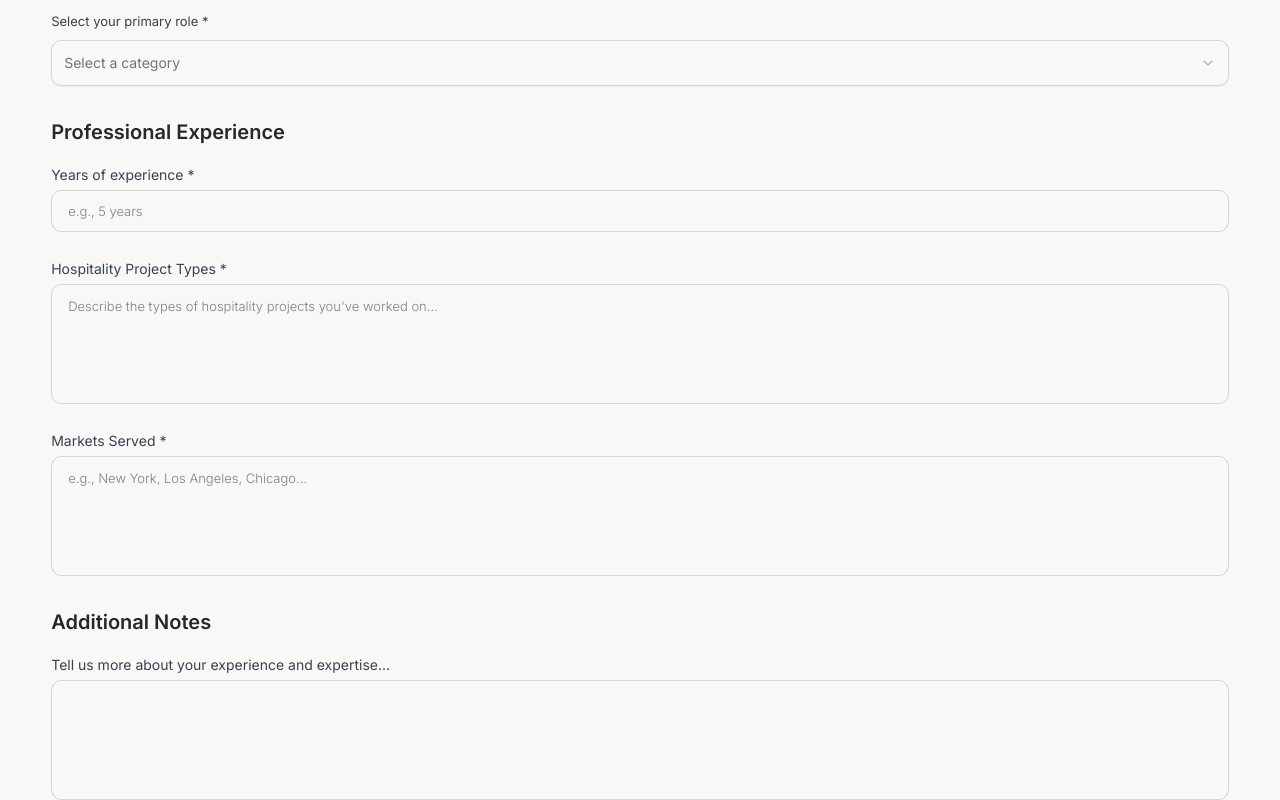
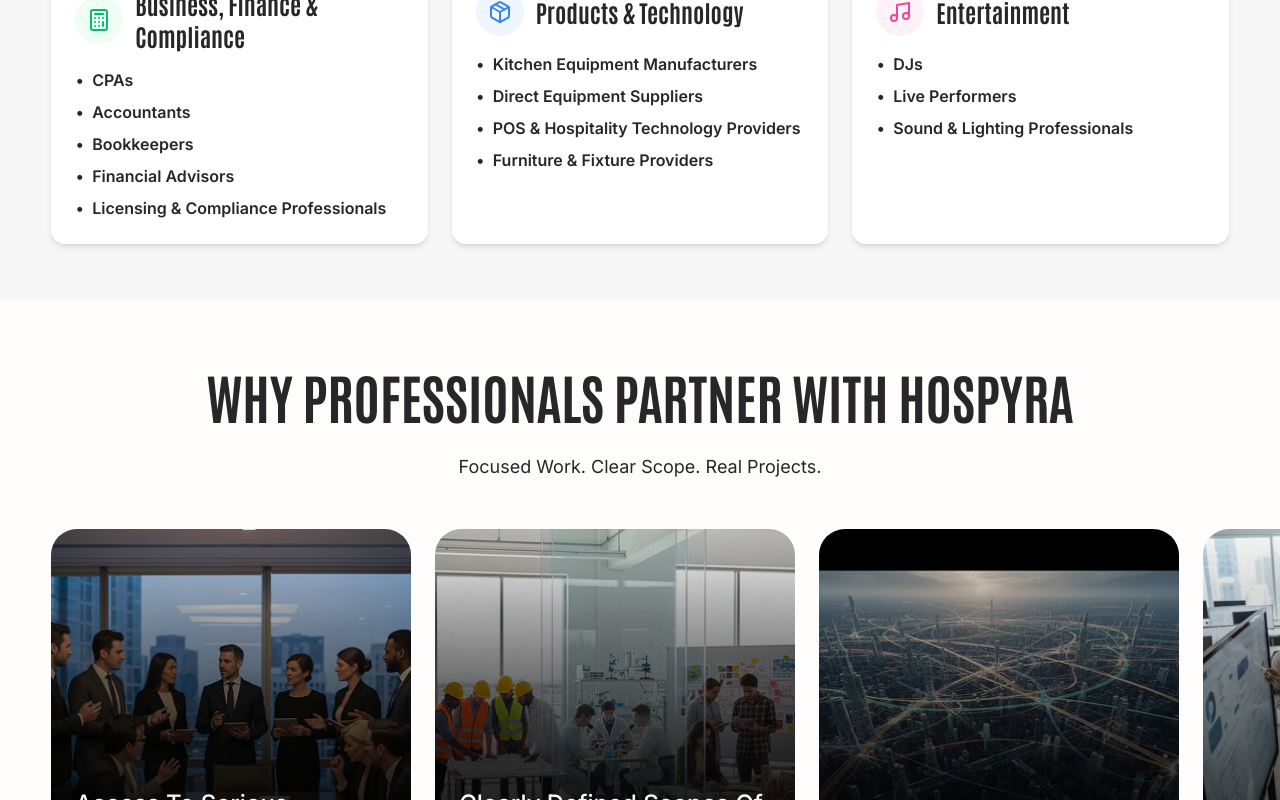
Before and after one commit to MHaseebKhalid/hospyra_web, a Next.js app: page /partner in a window 1280 px wide. Shown: the part 2411-3211 px from the top of the page. Built offline with nearby package versions, Linux system fonts and the light colour scheme.

Commit message:
feat: add ApplyEligibility, ApprovedPartnerCategories, and WhyProfessionalPartnerWithHospyra sections to enhance PartnerPage

```diff
--- a/app/partner/page.tsx
+++ b/app/partner/page.tsx
@@ -6,6 +6,9 @@ import TopBorderCard from "@/components/cards/TopBorderCard";
 import { Briefcase, HeartHandshake, Rocket, UserStar, Workflow } from "lucide-react";
 import ProfessionalPartnerApplyForm from "@/components/forms/ProfessionalPartnerApplyForm";
 import ProfessionalCoordination from "@/components/sections/ProfessionalCoordination";
+import ApplyEligibility from "@/components/sections/ApplyEligibility";
+import ApprovedPartnerCategories from "@/components/sections/ApprovedPartnerCategories";
+import WhyProfessionalPartnerWithHospyra from "@/components/sections/WhyProfessionalPartnerWithHospyra";
 
 export const metadata: Metadata = {
   title: "Partner - Hospyra",
@@ -17,6 +20,11 @@ const PartnerPage = () => {
   return (
     <>
       <PartnerBanner />
+      <div className="bg-[#fffdfb]">
+        <ApplyEligibility />
+        <ApprovedPartnerCategories />
+      </div>
+      <WhyProfessionalPartnerWithHospyra/>
       <div className="bg-[#F6F6F6] py-12">
         <TitleCard title="HOW THE PARTNERSHIP WORKS" orangeLabel="" className="px-[4%]" />
         <div className="flex gap-6 px-[4%] hide-scrollbar py-10 overflow-x-auto">
@@ -27,8 +35,8 @@ const PartnerPage = () => {
           <TopBorderCard className="w-70.75" title={"You grow with the Hospyra ecosystem"} icon={<Rocket className="h-6 w-6 text-[#F05830]" />} count="05" />
         </div>
       </div>
-      <ProfessionalCoordination/>
-      <ProfessionalPartnerApplyForm/>
+      <ProfessionalCoordination />
+      <ProfessionalPartnerApplyForm />
       <UnstoppableCard
         heading="READY TO WORK ON SERIOUS HOSPITALITY PROJECTS?"
         description="Join Hospyra's Network Of Trusted Direct Hospitality Professionals"
--- /dev/null
+++ b/components/sections/ApplyEligibility.tsx
@@ -0,0 +1,120 @@
+'use client'
+
+import React from 'react'
+import Image from 'next/image'
+import TitleCard from '@/components/cards/TitleCard'
+import { Shield, FileText, Calendar, BarChart3, Target } from 'lucide-react'
+import WhoCanApply_img_1 from "@/public/assets/pngs/who-can-apply-1.png";
+import WhoCanApply_img_2 from "@/public/assets/pngs/who-can-apply-2.png";
+import WhoCanApply_img_3 from "@/public/assets/pngs/who-can-apply-3.png";
+import WhoCanApply_img_4 from "@/public/assets/pngs/who-can-apply-4.png";
+
+const ApplyEligibility = () => {
+  const whoCanApply = [
+    {
+      image: WhoCanApply_img_1,
+      label: 'An Independent Professional',
+    },
+    {
+      image: WhoCanApply_img_2,
+      label: 'A Licensed Individual',
+    },
+    {
+      image: WhoCanApply_img_3,
+      label: 'A Principal Or Owner Of A Professional Firm',
+    },
+    {
+      image: WhoCanApply_img_4,
+      label: 'A Specialist With Hospitality Experience',
+    },
+  ]
+
+  const whoCannotApply = [
+    {
+      icon: <Shield className="w-9 h-9" />,
+      label: 'Staffing Agencies',
+    },
+    {
+      icon: <FileText className="w-9 h-9" />,
+      label: 'Recruitment Firms',
+    },
+    {
+      icon: <Calendar className="w-9 h-9" />,
+      label: 'Outsourcing Companies',
+    },
+    {
+      icon: <BarChart3 className="w-9 h-9" />,
+      label: 'Marketing Or Media Agencies',
+    },
+    {
+      icon: <Target className="w-9 h-9" />,
+      label: 'Talent Brokers',
+    },
+  ]
+
+  return (
+    <div className='lg:px-[4%]'>
+      <div className="bg-white py-14">
+        <TitleCard title="WHO CAN APPLY" className="mb-4" />
+        <p className="text-center text-lg text-[#27272A] mb-12">
+          Direct Professionals & Professional Firms
+        </p>
+        <div className="flex lg:grid grid-cols-4 overflow-x-auto hide-scrollbar gap-6 pb-6 max-lg:px-[4%]">
+          {whoCanApply.map((item, index) => (
+            <div
+              key={index}
+              className="bg-white rounded-3xl overflow-hidden shadow-md shrink-0 max-lg:w-80"
+            >
+              <div className="relative w-full h-40">
+                <Image
+                  src={item.image}
+                  alt={item.label}
+                  fill
+                  className="object-cover"
+                />
+              </div>
+              <div className="p-6">
+                <p className="text-base font-semibold text-[#27272A]">
+                  {item.label}
+                </p>
+              </div>
+            </div>
+          ))}
+        </div>
+      </div>
+
+      <div className="bg-[#27272A] py-14 lg:rounded-3xl">
+        <div className='px-[4%]'>
+          <TitleCard
+            title="WHO CANNOT APPLY"
+            color="white"
+            className="mb-4"
+          />
+          <p className="text-center font-bold text-lg text-white mb-2">
+            Not Accepted
+          </p>
+          <p className="text-center text-base text-white/80 mb-12 max-w-3xl mx-auto">
+            To Maintain Quality And Accountability, Hospyra Does Not Onboard:
+          </p>
+        </div>
+        <div className="flex overflow-x-auto hide-scrollbar px-[4%] gap-6">
+          {whoCannotApply.map((item, index) => (
+            <div
+              key={index}
+              className="bg-white rounded-3xl p-6 shrink-0 w-64 h-40"
+            >
+              <div className="text-[#27272A] mb-4">
+                {item.icon}
+              </div>
+              <p className="text-2xl font-semibold text-[#27272A]">
+                {item.label}
+              </p>
+            </div>
+          ))}
+        </div>
+      </div>
+    </div>
+  )
+}
+
+export default ApplyEligibility
--- /dev/null
+++ b/components/sections/ApprovedPartnerCategories.tsx
@@ -0,0 +1,126 @@
+'use client'
+
+import TitleCard from '@/components/cards/TitleCard'
+import { ChefHat, Hammer, Palette, Calculator, Package, Music } from 'lucide-react'
+
+const ApprovedPartnerCategories = () => {
+  const categories = [
+    {
+      icon: <ChefHat className="w-6 h-6" />,
+      iconColor: '#F05830',
+      bgColor: '#FFF4F0',
+      title: 'Culinary',
+      professions: [
+        'Executive Chefs',
+        'Head Chefs',
+        'Menu Engineers',
+        'Culinary Consultants',
+      ],
+    },
+    {
+      icon: <Hammer className="w-6 h-6" />,
+      iconColor: '#314158',
+      bgColor: '#F8FAFC',
+      title: 'Construction & Trades',
+      professions: [
+        'General Contractors',
+        'Restaurant Build-Out Specialists',
+        'Electricians',
+        'Plumbers',
+        'HVAC Professionals',
+        'Millwork & Fabrication Experts',
+      ],
+    },
+    {
+      icon: <Palette className="w-6 h-6" />,
+      iconColor: '#9333EA',
+      bgColor: '#F5F3FF',
+      title: 'Design & Architecture',
+      professions: [
+        'Interior Designers',
+        'Architects',
+        'Kitchen Designers',
+        'Experience Designers',
+      ],
+    },
+    {
+      icon: <Calculator className="w-6 h-6" />,
+      iconColor: '#00BD72',
+      bgColor: '#F0FDF4',
+      title: 'Business, Finance & Compliance',
+      professions: [
+        'CPAs',
+        'Accountants',
+        'Bookkeepers',
+        'Financial Advisors',
+        'Licensing & Compliance Professionals',
+      ],
+    },
+    {
+      icon: <Package className="w-6 h-6" />,
+      iconColor: '#3B82F6',
+      bgColor: '#EFF6FF',
+      title: 'Products & Technology',
+      professions: [
+        'Kitchen Equipment Manufacturers',
+        'Direct Equipment Suppliers',
+        'POS & Hospitality Technology Providers',
+        'Furniture & Fixture Providers',
+      ],
+    },
+    {
+      icon: <Music className="w-6 h-6" />,
+      iconColor: '#EC4899',
+      bgColor: '#FDF2F8',
+      title: 'Entertainment',
+      professions: [
+        'DJs',
+        'Live Performers',
+        'Sound & Lighting Professionals',
+      ],
+    },
+  ]
+
+  return (
+    <div className="bg-[#F6F6F6] pt-14 mt-6">
+    <div className='px-[4%]'>
+        <TitleCard title="APPROVED PARTNER CATEGORIES" className="mb-4" />
+      <p className="text-center text-lg text-[#27272A]">
+        Direct Hospitality Experts
+      </p>
+    </div>
+      <div className="flex overflow-x-auto hide-scrollbar lg:grid lg:grid-cols-3 gap-6 px-[4%] py-14">
+        {categories.map((category, index) => (
+          <div
+            key={index}
+            className="bg-white rounded-xl p-6 shadow-md w-96 shrink-0 lg:w-full"
+          >
+            <div className='flex gap-3 items-center mb-4'>
+              <div
+                className="w-12 h-12 rounded-full flex items-center justify-center shrink-0"
+                style={{ backgroundColor: category.bgColor }}
+              >
+                <div style={{ color: category.iconColor }}>
+                  {category.icon}
+                </div>
+              </div>
+              <h3 className="text-2xl font-antonio font-bold text-[#27272A]">
+                {category.title}
+              </h3>
+            </div>
+            <ul className="space-y-2">
+              {category.professions.map((profession, idx) => (
+                <li key={idx} className="text-base text-[#27272A] flex items-start">
+                  <span className="text-[#27272A] mr-2">•</span>
+                  <span className='font-semibold'>{profession}</span>
+                </li>
+              ))}
+            </ul>
+          </div>
+        ))}
+      </div>
+    </div>
+  )
+}
+
+export default ApprovedPartnerCategories
--- /dev/null
+++ b/components/sections/WhyProfessionalPartnerWithHospyra.tsx
@@ -0,0 +1,54 @@
+'use client'
+
+import React from 'react'
+import TitleCard from '@/components/cards/TitleCard'
+import FeatureCard from '@/components/cards/FeatureCard'
+import ProfessionalPartner_img_1 from "@/public/assets/pngs/professional-partner-1.png";
+import ProfessionalPartner_img_2 from "@/public/assets/pngs/professional-partner-2.png";
+import ProfessionalPartner_img_3 from "@/public/assets/pngs/professional-partner-3.png";
+import ProfessionalPartner_img_4 from "@/public/assets/pngs/professional-partner-4.png";
+
+const WhyProfessionalPartnerWithHospyra = () => {
+  const reasons = [
+    {
+      image: ProfessionalPartner_img_1,
+      title: 'Access To Serious Operators And Investors',
+    },
+    {
+      image: ProfessionalPartner_img_2,
+      title: 'Clearly Defined Scopes Of Work',
+    },
+    {
+      image: ProfessionalPartner_img_3,
+      title: 'Coordinated Timelines',
+    },
+    {
+      image: ProfessionalPartner_img_4,
+      title: 'Central Management',
+    },
+  ]
+
+  return (
+    <div className="bg-[#fffdfb] py-14">
+      <div className='px-[4%]'>
+        <TitleCard title="WHY PROFESSIONALS PARTNER WITH HOSPYRA" className="mb-4" />
+        <p className="text-center text-lg text-[#27272A]">
+          Focused Work. Clear Scope. Real Projects.
+        </p>
+      </div>
+      <div className="flex overflow-x-auto hide-scrollbar gap-6 px-[4%] py-12">
+        {reasons.map((reason, index) => (
+          <FeatureCard
+            key={index}
+            image={reason.image}
+            title={reason.title}
+            className="w-90 h-86"
+            priority={index === 0}
+          />
+        ))}
+      </div>
+    </div>
+  )
+}
+
+export default WhyProfessionalPartnerWithHospyra
```
